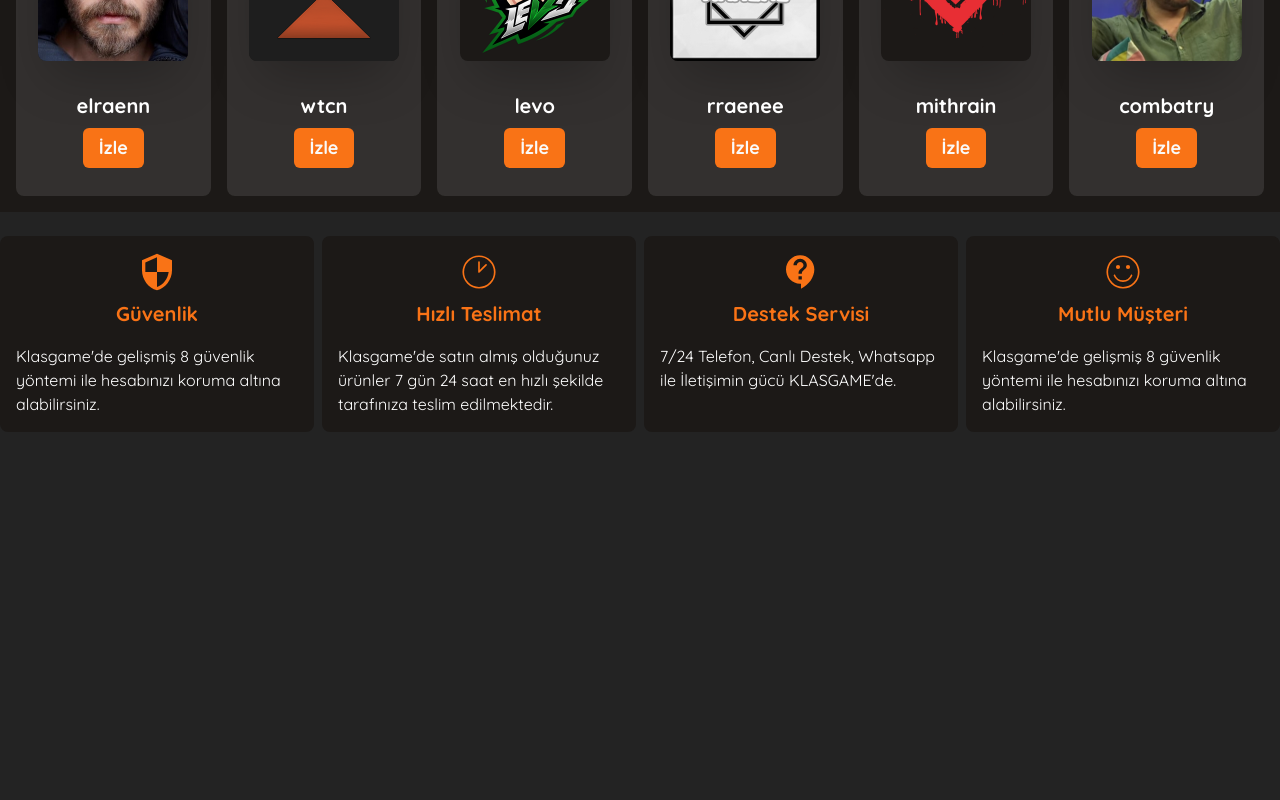
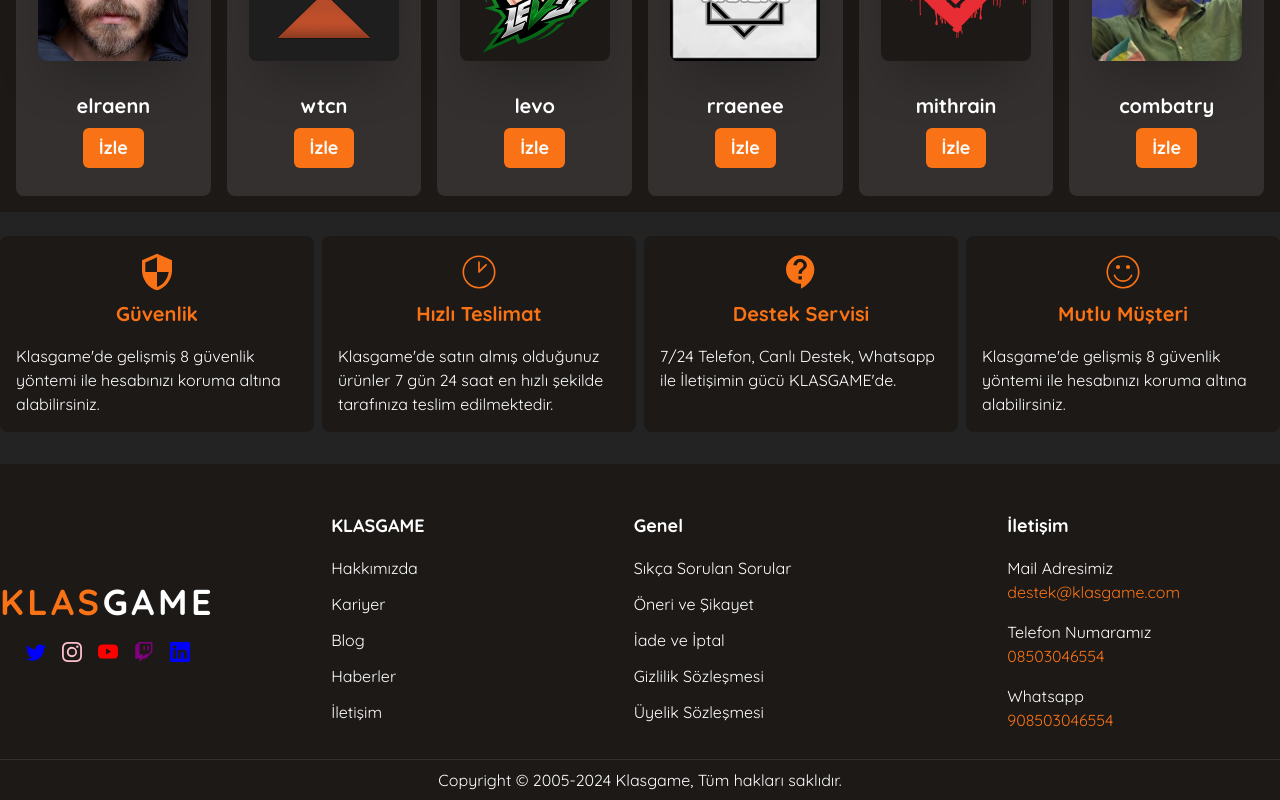
Before and after one commit to ngokturkkarli/e-commerce-klasgame-client, a Next.js app: page / in a window 1280 px wide. Shown: the part 1463-2263 px from the top of the page. Before the commit the page ends 2039 px from the top, so only its background shows below. Built offline with nearby package versions, Linux system fonts and the light colour scheme.

Commit message:
added footer

```diff
--- a/app/layout.tsx
+++ b/app/layout.tsx
@@ -3,6 +3,7 @@
 import { Quicksand as FontSans } from 'next/font/google';
 import Navbar from '@/components/Navbar/Navbar';
 import { cn } from '@/lib/utils';
+import Footer from '@/components/Footer/Footer';
 
 const fontSans = FontSans({
   subsets: ['latin'],
@@ -26,6 +27,7 @@
         <div className="flex flex-col gap-8 w-full text-white">
           <Navbar />
           <div>{children}</div>
+          <Footer />
         </div>
       </body>
     </html>
--- a/app/page.tsx
+++ b/app/page.tsx
@@ -6,7 +6,7 @@
 
 export default function Home() {
   return (
-    <main className="min-h-screen flex flex-col gap-6 items-center pb-36">
+    <main className="min-h-screen flex flex-col gap-6 items-center">
       <AdsBox />
       <MostSaled />
       <StreamersBox />
--- /dev/null
+++ b/components/Footer/Footer.tsx
@@ -0,0 +1,106 @@
+import Link from 'next/link';
+import Container from '../Container';
+import {
+  BsInstagram,
+  BsLinkedin,
+  BsTwitch,
+  BsTwitter,
+  BsYoutube,
+} from 'react-icons/bs';
+
+const Footer = () => {
+  return (
+    <div className="relative bg-stone-900 flex justify-center py-12">
+      <Container className="flex gap-4 mb-4">
+        <div className="flex flex-col gap-4 h-full justify-center">
+          <Link href={'/'}>
+            <h2 className="text-4xl font-bold tracking-widest">
+              <span className="text-brand">KLAS</span>GAME
+            </h2>
+          </Link>
+          <div className="flex justify-center gap-2">
+            <div className="p-1 hover:bg-white/10 transition-all duration-300 rounded-lg cursor-pointer center">
+              <BsTwitter size={20} color="blue" />
+            </div>
+            <div className="p-1 hover:bg-white/10 transition-all duration-300 rounded-lg cursor-pointer center">
+              <BsInstagram size={20} color="pink" />
+            </div>
+            <div className="p-1 hover:bg-white/10 transition-all duration-300 rounded-lg cursor-pointer center">
+              <BsYoutube size={20} color="red" />
+            </div>
+            <div className="p-1 hover:bg-white/10 transition-all duration-300 rounded-lg cursor-pointer center">
+              <BsTwitch size={20} color="purple" />
+            </div>
+            <div className="p-1 hover:bg-white/10 transition-all duration-300 rounded-lg cursor-pointer center">
+              <BsLinkedin size={20} color="blue" />
+            </div>
+          </div>
+        </div>
+        <div className="flex-1 flex gap-4 justify-around">
+          <div className="flex flex-col gap-3">
+            <h2 className="text-lg font-bold pl-2">KLASGAME</h2>
+            <div className="flex flex-col gap-1">
+              <p className="hover:bg-white/10 rounded-lg px-2 py-1 cursor-pointer">
+                Hakkımızda
+              </p>
+              <p className="hover:bg-white/10 rounded-lg px-2 py-1 cursor-pointer">
+                Kariyer
+              </p>
+              <p className="hover:bg-white/10 rounded-lg px-2 py-1 cursor-pointer">
+                Blog
+              </p>
+              <p className="hover:bg-white/10 rounded-lg px-2 py-1 cursor-pointer">
+                Haberler
+              </p>
+              <p className="hover:bg-white/10 rounded-lg px-2 py-1 cursor-pointer">
+                İletişim
+              </p>
+            </div>
+          </div>
+          <div className="flex flex-col gap-3">
+            <h2 className="text-lg font-bold pl-2">Genel</h2>
+            <div className="flex flex-col gap-1">
+              <p className="hover:bg-white/10 rounded-lg px-2 py-1 cursor-pointer">
+                Sıkça Sorulan Sorular
+              </p>
+              <p className="hover:bg-white/10 rounded-lg px-2 py-1 cursor-pointer">
+                Öneri ve Şikayet
+              </p>
+              <p className="hover:bg-white/10 rounded-lg px-2 py-1 cursor-pointer">
+                İade ve İptal
+              </p>
+              <p className="hover:bg-white/10 rounded-lg px-2 py-1 cursor-pointer">
+                Gizlilik Sözleşmesi
+              </p>
+              <p className="hover:bg-white/10 rounded-lg px-2 py-1 cursor-pointer">
+                Üyelik Sözleşmesi
+              </p>
+            </div>
+          </div>
+          <div className="flex flex-col gap-3">
+            <h2 className="text-lg font-bold pl-2">İletişim</h2>
+            <div className="flex flex-col gap-2">
+              <div className="flex flex-col hover:bg-white/10 rounded-lg px-2 py-1 transition-all duration-300 cursor-pointer">
+                <p>Mail Adresimiz</p>
+                <p className="text-brand">destek@klasgame.com</p>
+              </div>
+              <div className="flex flex-col hover:bg-white/10 rounded-lg px-2 py-1 transition-all duration-300 cursor-pointer">
+                <p>Telefon Numaramız</p>
+                <p className="text-brand">08503046554</p>
+              </div>
+              <div className="flex flex-col hover:bg-white/10 rounded-lg px-2 py-1 transition-all duration-300 cursor-pointer">
+                <p>Whatsapp</p>
+                <p className="text-brand">908503046554</p>
+              </div>
+            </div>
+          </div>
+        </div>
+      </Container>
+      <div className="absolute bottom-0 left-0 w-full py-2 border-t border-t-white/10 center">
+        Copyright © 2005-2024 Klasgame, Tüm hakları saklıdır.
+      </div>
+    </div>
+  );
+};
+
+export default Footer;
--- a/components/StreamersBox/StreamerBox.tsx
+++ b/components/StreamersBox/StreamerBox.tsx
@@ -7,7 +7,7 @@
   return (
     <div className="w-full h-[300px] bg-white/10 rounded-lg flex flex-col gap-4 group">
       <div className="h-3/5 center">
-        <div className="w-[150px] group-hover:scale-110 transition-all duration-700 group-hover:rotate-[360deg] bg-stone-900 rounded-lg overflow-hidden shadow-2xl">
+        <div className="w-[150px] group-hover:scale-110 transition-all duration-700 bg-stone-900 rounded-lg overflow-hidden shadow-2xl">
           <AspectRatio ratio={1 / 1}>
             <Image
               src={`/${streamer.logo}`}
```
